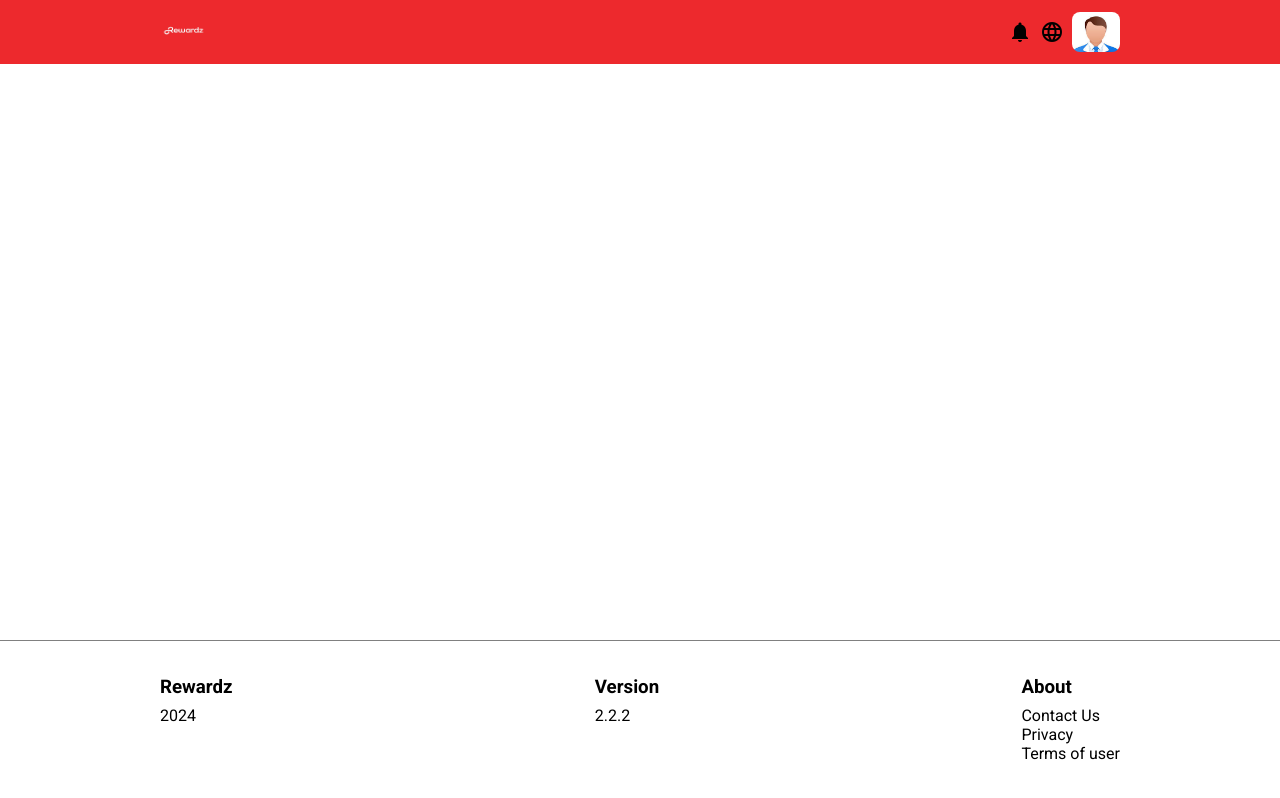
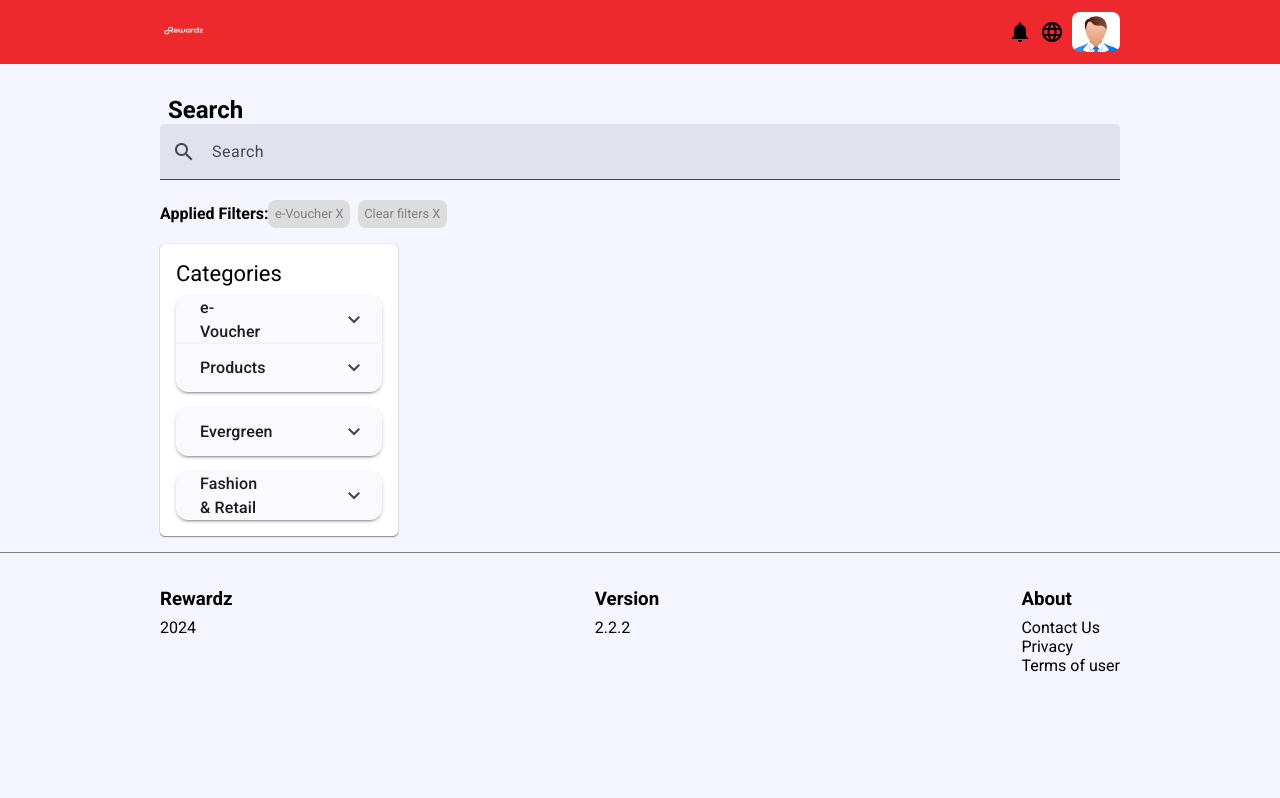
Before and after one commit to Ramakrishna44/rewards-assessment, an Angular app: page / in a window 1280 px wide. Built offline with nearby package versions, Linux system fonts and the light colour scheme.

Commit message:
Added search and categories filter section

```diff
--- a/angular.json
+++ b/angular.json
@@ -30,6 +30,7 @@
                "src/favicon.ico"
             ],
             "styles": [
+              "@angular/material/prebuilt-themes/azure-blue.css",
               "src/styles.scss"
             ],
             "scripts": []
@@ -87,6 +88,7 @@
               "src/favicon.ico"
             ],
             "styles": [
+              "@angular/material/prebuilt-themes/azure-blue.css",
               "src/styles.scss"
             ],
             "scripts": []
--- a/package.json
+++ b/package.json
@@ -11,6 +11,7 @@
   "private": true,
   "dependencies": {
     "@angular/animations": "^19.1.0",
+    "@angular/cdk": "^19.1.0",
     "@angular/common": "^19.1.0",
     "@angular/compiler": "^19.1.0",
     "@angular/core": "^19.1.0",
--- a/src/app/app.component.html
+++ b/src/app/app.component.html
@@ -1,5 +1,5 @@
 <app-header></app-header>
 <div class="main-container">
-
+  <app-home></app-home>
 </div>
 <app-footer></app-footer>
--- a/src/app/app.component.ts
+++ b/src/app/app.component.ts
@@ -1,11 +1,11 @@
 import { Component } from '@angular/core';
-import { RouterOutlet } from '@angular/router';
 import { HeaderComponent } from './header/header.component';
 import { FooterComponent } from './footer/footer.component';
+import { HomeComponent } from './home/home.component';
 
 @Component({
   selector: 'app-root',
-  imports: [HeaderComponent, FooterComponent],
+  imports: [HeaderComponent, FooterComponent, HomeComponent],
   templateUrl: './app.component.html'
 })
 export class AppComponent {
--- a/src/app/app.config.ts
+++ b/src/app/app.config.ts
@@ -2,7 +2,8 @@ import { ApplicationConfig, provideZoneChangeDetection } from '@angular/core';
 import { provideRouter } from '@angular/router';
 
 import { routes } from './app.routes';
+import { provideAnimationsAsync } from '@angular/platform-browser/animations/async';
 
 export const appConfig: ApplicationConfig = {
-  providers: [provideZoneChangeDetection({ eventCoalescing: true }), provideRouter(routes)]
+  providers: [provideZoneChangeDetection({ eventCoalescing: true }), provideRouter(routes), provideAnimationsAsync()]
 };
--- /dev/null
+++ b/src/app/home/home.component.html
@@ -0,0 +1,57 @@
+<div>
+    <h2 class="search-label">Search</h2>
+    <mat-form-field class="example-full-width">
+        <mat-icon matPrefix>search</mat-icon>
+        <input type="text" matInput placeholder="Search">
+    </mat-form-field>
+    <div class="d-flex align-center">
+        <h4 class="m-0">Applied Filters: </h4>
+        <span class="mr-1 filter-chip">e-Voucher X</span>
+        <span class="mr-1 filter-chip">Clear filters X</span>
+    </div>
+    <div class="d-flex justify-between mt-2">
+        <mat-card>
+            <mat-card-header>
+              <mat-card-title>Categories</mat-card-title>
+            </mat-card-header>
+            <mat-card-content class="mt-1">
+                <mat-accordion>
+                    <mat-expansion-panel>
+                      <mat-expansion-panel-header>
+                        <mat-panel-title> e-Voucher</mat-panel-title>
+                        <mat-panel-description> </mat-panel-description>
+                      </mat-expansion-panel-header>
+                    </mat-expansion-panel>
+                    <mat-expansion-panel>
+                      <mat-expansion-panel-header>
+                        <mat-panel-title> Products </mat-panel-title>
+                        <mat-panel-description>
+                        </mat-panel-description>
+                      </mat-expansion-panel-header>
+                    </mat-expansion-panel>
+                </mat-accordion>
+                <mat-accordion>
+                    <mat-expansion-panel class="mt-2">
+                        <mat-expansion-panel-header>
+                          <mat-panel-title> Evergreen</mat-panel-title>
+                          <mat-panel-description> </mat-panel-description>
+                        </mat-expansion-panel-header>
+                      </mat-expansion-panel>
+                    </mat-accordion>
+                    <mat-accordion>
+                      <mat-expansion-panel class="mt-2">
+                        <mat-expansion-panel-header>
+                          <mat-panel-title> Fashion & Retail </mat-panel-title>
+                          <mat-panel-description>
+                          </mat-panel-description>
+                        </mat-expansion-panel-header>
+                      </mat-expansion-panel>
+                  </mat-accordion>
+
+            </mat-card-content>
+          </mat-card>
+        <div>
+
+        </div>
+    </div>
+</div>
--- a/src/index.html
+++ b/src/index.html
@@ -10,8 +10,9 @@
   <link rel="preconnect" href="https://fonts.googleapis.com">
 <link rel="preconnect" href="https://fonts.gstatic.com" crossorigin>
 <link href="https://fonts.googleapis.com/css2?family=Roboto:ital,wght@0,100..900;1,100..900&display=swap" rel="stylesheet">
+  <link href="https://fonts.googleapis.com/css2?family=Roboto:wght@300;400;500&display=swap" rel="stylesheet">
 </head>
-<body>
+<body class="mat-typography">
   <app-root></app-root>
 </body>
 </html>
--- a/src/styles.scss
+++ b/src/styles.scss
@@ -1,53 +1,112 @@
 /* You can add global styles to this file, and also import other style files */
+
+html,
 body {
-    font-family: 'Roboto', sans-serif;
-    margin: 0px;
-    font-size: 16px;
+    height: 100%;
+    background-color: #f5f5ff;
 }
+
+body {
+    margin: 0;
+    font-family: Roboto, "Helvetica Neue", sans-serif;
+}
+
 .d-flex {
     display: flex;
 }
+
 .flex-row {
     flex-direction: row;
 }
+
 .flex-column {
     flex-direction: column;
 }
+
 .justify-between {
     justify-content: space-between;
 }
+
 .align-center {
     align-items: center;
+}
+.m-0 {
+    margin: 0;
 }
 .mr-1 {
     margin-right: 0.5rem;
 }
+
 .mr-2 {
     margin-right: 1rem;
 }
+
 .mb-1 {
     margin-bottom: 0.5rem;
 }
+
 .mb-2 {
     margin-bottom: 1rem;
 }
+
+.mt-1 {
+    margin-top: 0.5rem;
+}
+
+.mt-2 {
+    margin-top: 1rem !important;
+}
+
 .header {
     height: 2rem;
     background-color: #ed292d;
     padding: 1rem 10rem;
+
     .logo {
         height: 2.5rem;
         width: 3rem;
     }
+
     .user-logo {
         border-radius: 0.5rem;
     }
 }
+
 .main-container {
-    height: calc(100vh - 14rem);
+    flex: 1;
+    padding: 1rem 10rem;
+    .search-label {
+        margin: 1rem 0.5rem 0rem 0.5rem;
+    }
+    .filter-chip {
+        border: 1px grey;
+        border-radius: 0.5rem;
+        background-color: #dcdcdc;
+        font-size: 0.8rem;
+        padding: 0.4rem;
+        color: grey;
+    }
 }
+
 .footer {
     border-top: 1px solid grey;
     height: 7rem;
     padding: 1rem 10rem;
 }
+
+
+.example-form {
+    min-width: 150px;
+    max-width: 500px;
+    width: 100%;
+}
+
+.example-full-width {
+    width: 100%;
+}
+
+mat-card {
+    box-shadow: 0px 0px 1px 0px #9b9b9b, 0 1px 1px 0 #9b9b9b, 0 1px 1px 0 #9b9b9b !important;
+    border-radius: 0.3rem !important;
+    background-color: #fff !important;
+}
```
Also changed, not shown: src/app/home/home.component.ts (added, +14 -0 lines), src/app/home/home.component.scss (added), 1 other file (tests, documents, lock files or other folders).
